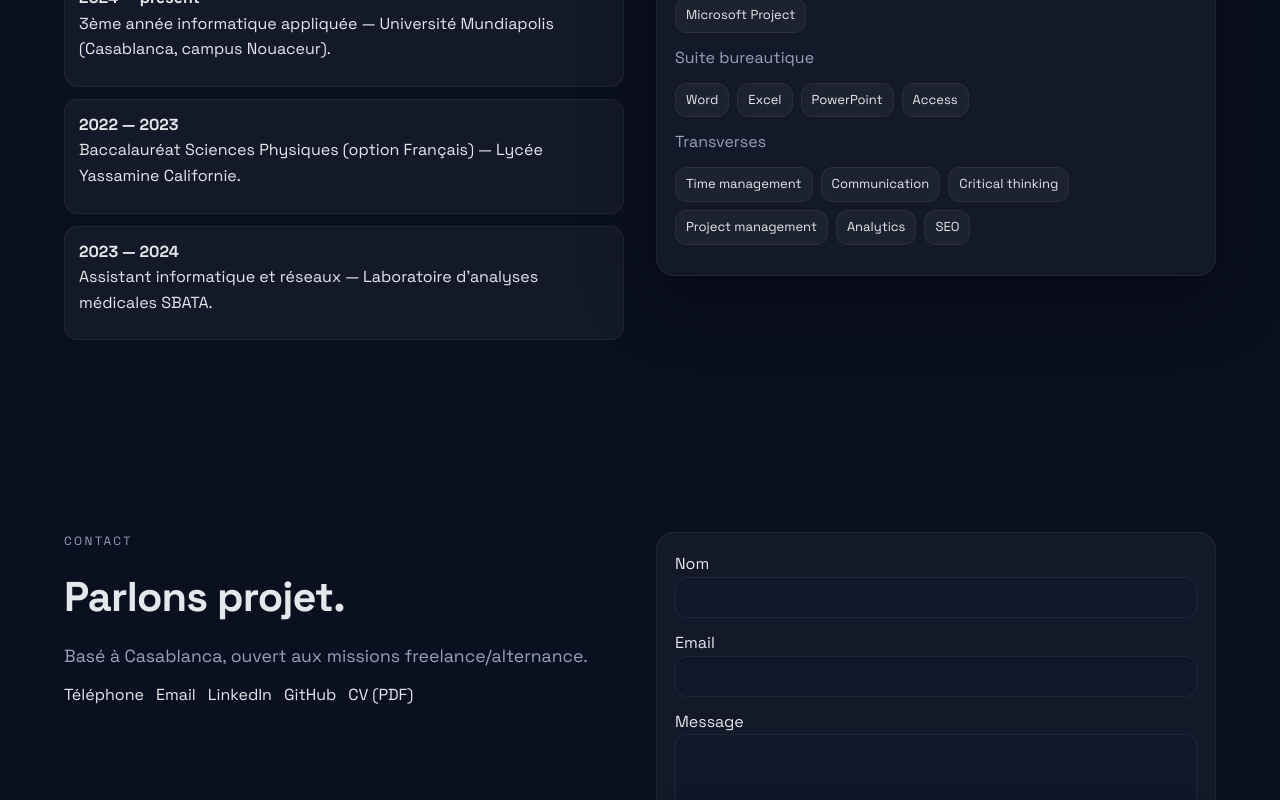
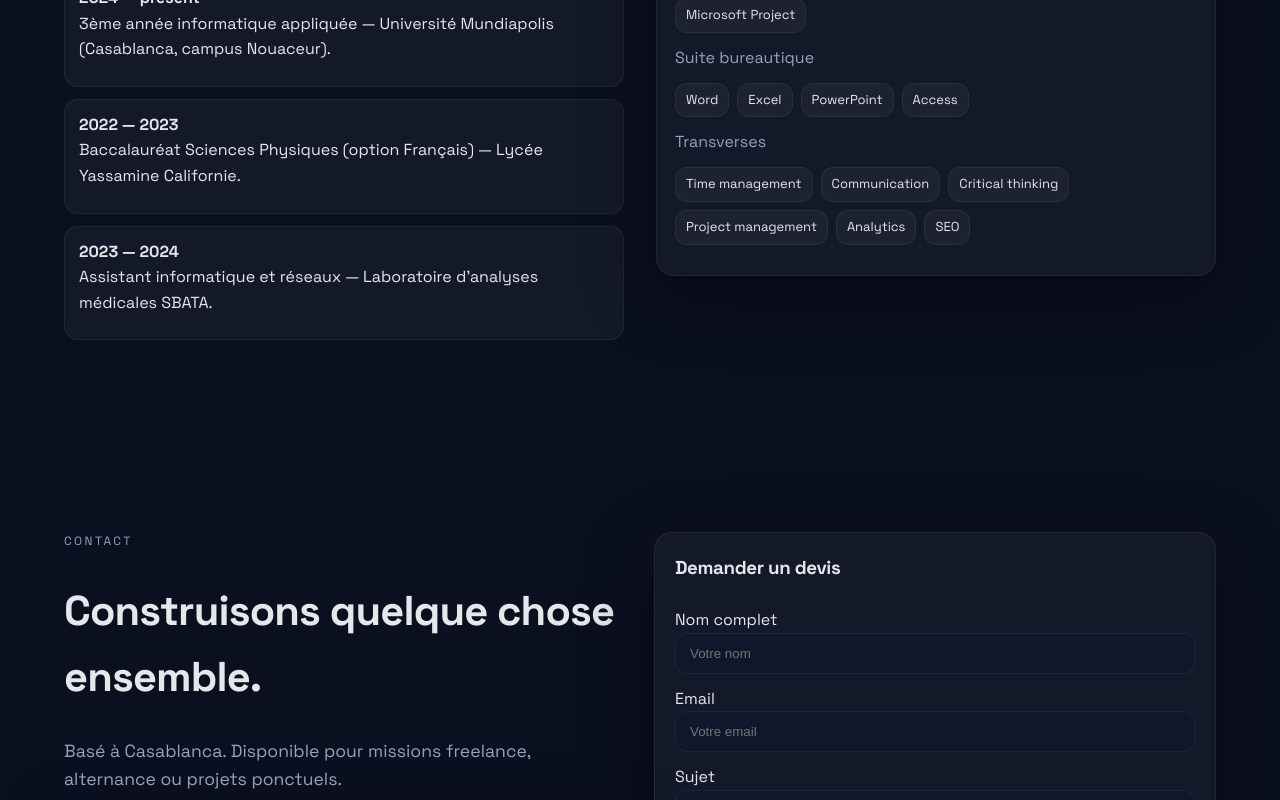
Before and after one commit to MOUNIM05/portfolio-mounim, a React (Create React App) app: page / in a window 1280 px wide. Shown: the part 2000-2800 px from the top of the page. Built offline with nearby package versions, Linux system fonts and the light colour scheme; the HTML template or start-up script is replaced by a standard one.

Commit message:
update portfolio EMAIL

```diff
--- a/src/App.css
+++ b/src/App.css
@@ -47,11 +47,21 @@
 .skills { padding: 18px; border: 1px solid var(--border); border-radius: 18px; background: var(--surface); box-shadow: var(--shadow); }
 .skills__group { margin-bottom: 12px; }
 
-.contact { display: grid; grid-template-columns: 1fr 1fr; gap: 32px; align-items: start; }
+.contact { display: grid; gap: 28px; align-items: start; }
+.contact--grid { grid-template-columns: repeat(auto-fit, minmax(320px, 1fr)); }
 .contact__links { display: flex; gap: 12px; flex-wrap: wrap; }
-.contact__form { display: grid; gap: 12px; padding: 18px; border: 1px solid var(--border); background: var(--surface); border-radius: 18px; }
-.contact__form input, .contact__form textarea { width: 100%; padding: 12px; border-radius: 12px; border: 1px solid var(--border); background: var(--bg-alt); color: var(--text); }
-:root[data-theme='light'] .contact__form input, :root[data-theme='light'] .contact__form textarea { background: white; }
+.contact__intro { display: grid; gap: 14px; }
+.contact__primary { display: grid; gap: 8px; }
+.contact__cta { display: inline-flex; align-items: center; gap: 8px; padding: 14px 18px; border-radius: 14px; border: 1px solid var(--border); background: linear-gradient(120deg, rgba(124,58,237,0.15), rgba(34,211,238,0.12)); color: var(--text); font-weight: 700; }
+.contact__card { padding: 20px; border: 1px solid var(--border); border-radius: 18px; background: var(--surface); box-shadow: var(--shadow); display: grid; gap: 10px; }
+.contact__badges { display: flex; gap: 8px; flex-wrap: wrap; }
+.contact__channels { display: grid; gap: 14px; padding: 16px; border-radius: 16px; border: 1px solid var(--border); background: var(--surface); box-shadow: var(--shadow); }
+.contact__channel { display: grid; gap: 6px; }
+.contact__pill { display: inline-flex; padding: 10px 12px; border-radius: 10px; border: 1px solid var(--border); background: var(--bg-alt); color: var(--text); }
+.contact__formbox { padding: 20px; border: 1px solid var(--border); border-radius: 18px; background: var(--surface); box-shadow: var(--shadow); display: grid; gap: 12px; }
+.contact__formbox input, .contact__formbox textarea { width: 100%; padding: 12px 14px; border-radius: 12px; border: 1px solid var(--border); background: var(--bg-alt); color: var(--text); }
+:root[data-theme='light'] .contact__formbox input, :root[data-theme='light'] .contact__formbox textarea { background: white; }
+.contact__formbox .btn-primary { justify-content: center; }
 
 .case { display: grid; gap: 28px; }
 .case__content { display: grid; grid-template-columns: repeat(auto-fit, minmax(240px, 1fr)); gap: 16px; }
--- a/src/components/ContactForm.jsx
+++ b/src/components/ContactForm.jsx
@@ -1,50 +1,118 @@
-import { useState } from 'react';
 import { motion } from 'framer-motion';
 
 export default function ContactForm() {
-  const [form, setForm] = useState({ name: '', email: '', message: '' });
-  const [sent, setSent] = useState(false);
-
-  const handleChange = (e) => setForm({ ...form, [e.target.name]: e.target.value });
-
-  const handleSubmit = (e) => {
-    e.preventDefault();
-    setSent(true);
-    window.location.href = `mailto:abdelmounimma2005@gmail.com?subject=Projet%20-%20${encodeURIComponent(
-      form.name || 'Portfolio'
-    )}&body=${encodeURIComponent(form.message)}%0A%0A${encodeURIComponent(form.email)}`;
-  };
-
   return (
     <section className="section" id="contact">
-      <div className="container contact">
-        <div>
-          <p className="kicker">Contact</p>
-          <h2>Parlons projet.</h2>
-          <p className="lead">Basé à Casablanca, ouvert aux missions freelance/alternance.</p>
-          <div className="contact__links">
-            <a href="tel:+212626262455">Téléphone</a>
-            <a href="mailto:abdelmounimma2005@gmail.com">Email</a>
-            <a href="https://www.linkedin.com/in/abdel-mounim-maani-721321302/" target="_blank" rel="noreferrer">LinkedIn</a>
-            <a href="https://github.com/MOUNIM05" target="_blank" rel="noreferrer">GitHub</a>
-            <a href="/cvmounim.pdf" download target="_blank" rel="noreferrer">CV (PDF)</a>
-          </div>
+      <div className="container contact contact--grid">
+        <div className="contact__info">
+          <motion.div
+            initial={{ opacity: 0, y: 14 }}
+            whileInView={{ opacity: 1, y: 0 }}
+            viewport={{ once: true, amount: 0.3 }}
+            transition={{ duration: 0.4 }}
+            className="contact__intro"
+          >
+            <p className="kicker">Contact</p>
+            <h2>Construisons quelque chose ensemble.</h2>
+            <p className="lead">
+              Basé à Casablanca. Disponible pour missions freelance, alternance ou projets ponctuels.
+            </p>
+          </motion.div>
+
+          <motion.div
+            className="contact__card"
+            initial={{ opacity: 0, y: 20 }}
+            whileInView={{ opacity: 1, y: 0 }}
+            viewport={{ once: true, amount: 0.3 }}
+            transition={{ duration: 0.4, delay: 0.05 }}
+          >
+            <p className="kicker">Disponibilité</p>
+            <h3>Casablanca • Remote possible</h3>
+            <p className="muted">Freelance · Alternance · Projets courts</p>
+            <div className="contact__badges">
+              <span className="tag">Front-end</span>
+              <span className="tag">UI Design</span>
+              <span className="tag">Prototypage</span>
+            </div>
+          </motion.div>
+
+          <motion.div
+            className="contact__channels"
+            initial={{ opacity: 0, y: 14 }}
+            whileInView={{ opacity: 1, y: 0 }}
+            viewport={{ once: true, amount: 0.3 }}
+            transition={{ duration: 0.35, delay: 0.1 }}
+          >
+            <div className="contact__channel">
+              <p className="muted">Email</p>
+              <a className="contact__cta" href="mailto:abdelmounimma2005@gmail.com">
+                abdelmounimma2005@gmail.com
+              </a>
+            </div>
+            <div className="contact__channel">
+              <p className="muted">Téléphone</p>
+              <a href="tel:+212626262455" className="contact__pill">+212 626 262 455</a>
+            </div>
+            <div className="contact__channel">
+              <p className="muted">Réseaux</p>
+              <div className="contact__links">
+                <a href="https://github.com/MOUNIM05" target="_blank" rel="noreferrer">GitHub</a>
+                <a href="https://www.linkedin.com/in/abdel-mounim-maani-721321302/" target="_blank" rel="noreferrer">LinkedIn</a>
+                <a href="/cvmounim.pdf" download target="_blank" rel="noreferrer">CV (PDF)</a>
+              </div>
+            </div>
+          </motion.div>
         </div>
-        <motion.form className="contact__form" onSubmit={handleSubmit} initial={{ opacity: 0, y: 20 }} animate={{ opacity: 1, y: 0 }}>
+
+        <motion.form
+          className="contact__formbox"
+          action="https://formsubmit.co/abdelmounimma2005@gmail.com"
+          method="POST"
+          initial={{ opacity: 0, y: 20 }}
+          whileInView={{ opacity: 1, y: 0 }}
+          viewport={{ once: true, amount: 0.3 }}
+          transition={{ duration: 0.35, delay: 0.12 }}
+        >
+          <input type="hidden" name="_subject" value="Nouvelle demande via portfolio" />
+          <input type="hidden" name="_captcha" value="false" />
+          <input type="hidden" name="_template" value="table" />
+          <input type="hidden" name="_next" value="https://mounim-portfolio.netlify.app/#contact" />
+          <h3>Demander un devis</h3>
           <label>
-            Nom
-            <input name="name" value={form.name} onChange={handleChange} required />
+            Nom complet
+            <input
+              name="name"
+              placeholder="Votre nom"
+              required
+            />
           </label>
           <label>
             Email
-            <input name="email" type="email" value={form.email} onChange={handleChange} required />
+            <input
+              name="email"
+              type="email"
+              placeholder="Votre email"
+              required
+            />
+          </label>
+          <label>
+            Sujet
+            <input
+              name="subject"
+              placeholder="Ex: Site vitrine restaurant"
+              required
+            />
           </label>
           <label>
             Message
-            <textarea name="message" rows="4" value={form.message} onChange={handleChange} required />
+            <textarea
+              name="message"
+              rows="4"
+              placeholder="Parlez-moi de votre projet, délais, budget…"
+              required
+            />
           </label>
           <button type="submit" className="btn btn-primary">Envoyer</button>
-          {sent && <p className="muted">Merci ! Je reviens vers vous sous 24h.</p>}
         </motion.form>
       </div>
     </section>
```
